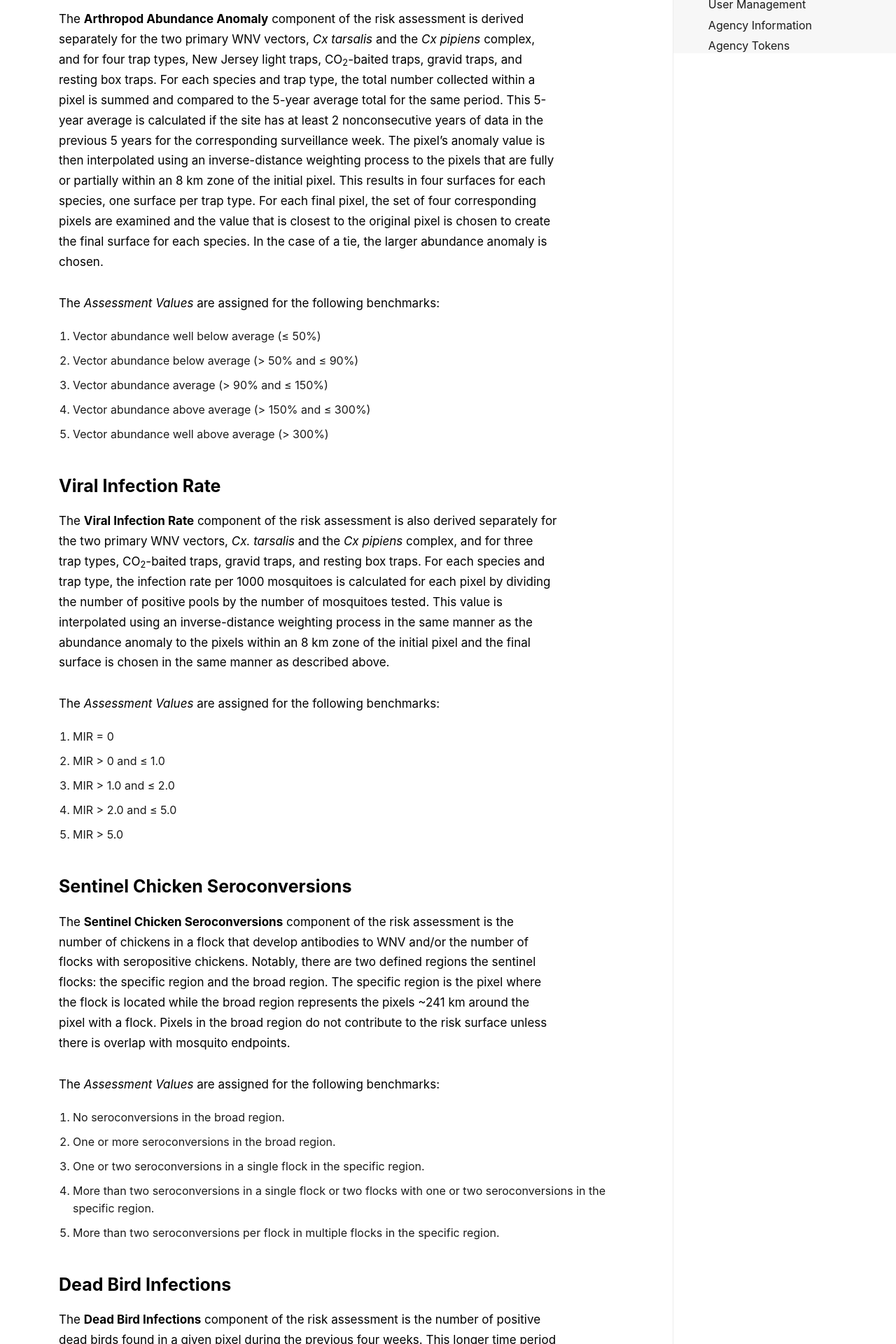
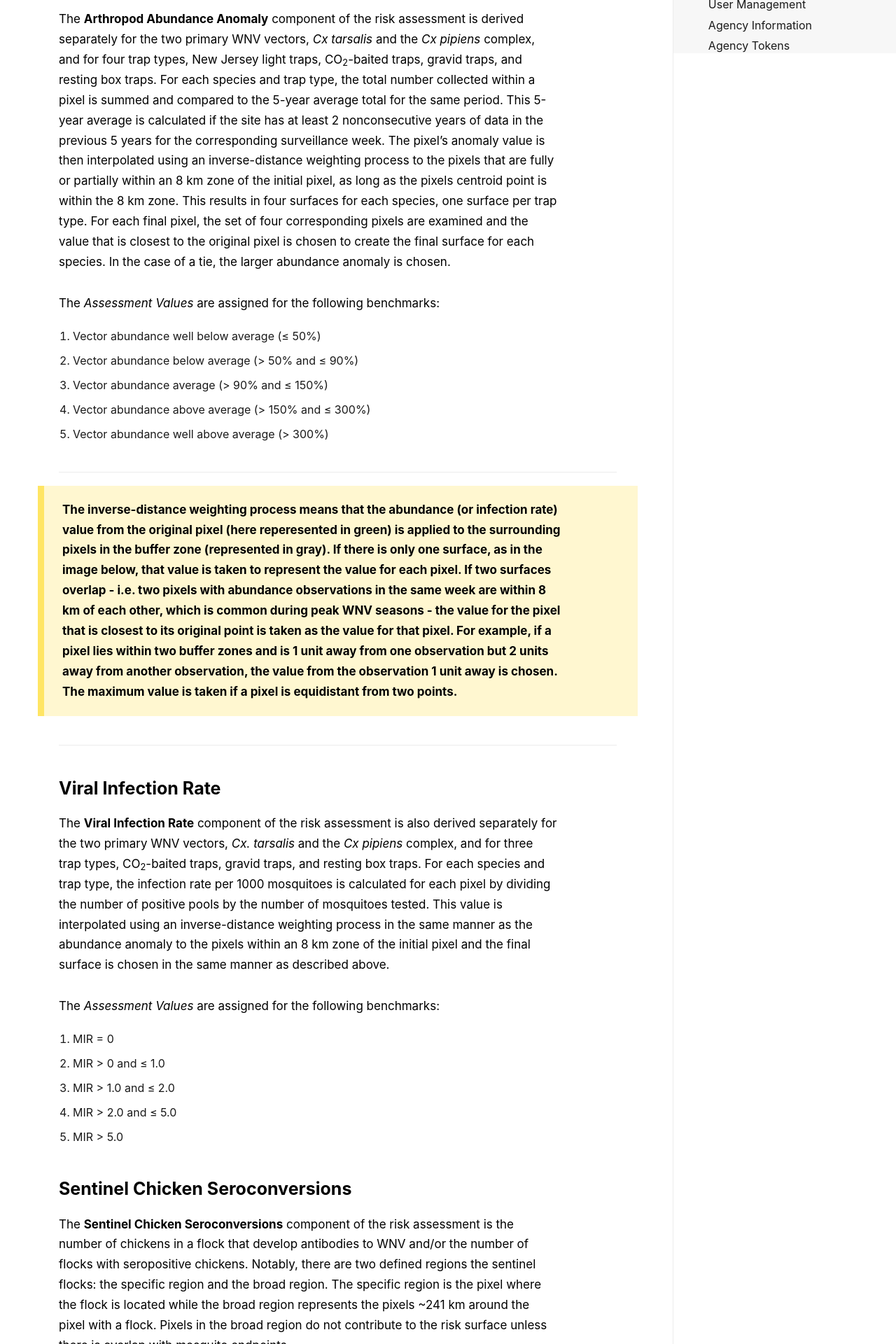
Before and after one commit to tlvaldepena/vectorsurv.org, a Jekyll site: the page built from _docs/tools/risk_surface_methodology.md, in a window 1280 px wide. Shown: the part 1741-3661 px from the top of the page at 70% size. Built offline with Jekyll 4.4.1, drawn with Linux system fonts in a browser that asks for light colours.

Commit message:
comment on IDW process

```diff
--- a/_docs/tools/risk_surface_methodology.md
+++ b/_docs/tools/risk_surface_methodology.md
@@ -28,7 +28,7 @@ The *Assessment Values* are assigned for the following benchmarks:
 
 ### Arthropod Abundance Anomaly
 
-The **Arthropod Abundance Anomaly** component of the risk assessment is derived separately for the two primary WNV vectors, *Cx tarsalis* and the *Cx pipiens* complex, and for four trap types, New Jersey light traps, CO<sub>2</sub>-baited traps, gravid traps, and resting box traps. For each species and trap type, the total number collected within a pixel is summed and compared to the 5-year average total for the same period. This 5-year average is calculated if the site has at least 2 nonconsecutive years of data in the previous 5 years for the corresponding surveillance week. The pixel's anomaly value is then interpolated using an inverse-distance weighting process to the pixels that are fully or partially within an 8 km zone of the initial pixel. This results in four surfaces for each species, one surface per trap type. For each final pixel, the set of four corresponding pixels are examined and the value that is closest to the original pixel is chosen to create the final surface for each species. In the case of a tie, the larger abundance anomaly is chosen.
+The **Arthropod Abundance Anomaly** component of the risk assessment is derived separately for the two primary WNV vectors, *Cx tarsalis* and the *Cx pipiens* complex, and for four trap types, New Jersey light traps, CO<sub>2</sub>-baited traps, gravid traps, and resting box traps. For each species and trap type, the total number collected within a pixel is summed and compared to the 5-year average total for the same period. This 5-year average is calculated if the site has at least 2 nonconsecutive years of data in the previous 5 years for the corresponding surveillance week. The pixel's anomaly value is then interpolated using an inverse-distance weighting process to the pixels that are fully or partially within an 8 km zone of the initial pixel, as long as the pixels centroid point is within the 8 km zone. This results in four surfaces for each species, one surface per trap type. For each final pixel, the set of four corresponding pixels are examined and the value that is closest to the original pixel is chosen to create the final surface for each species. In the case of a tie, the larger abundance anomaly is chosen.
 
 The *Assessment Values* are assigned for the following benchmarks:
 
@@ -37,6 +37,11 @@ The *Assessment Values* are assigned for the following benchmarks:
 3. Vector abundance average (> 90% and &le; 150%)
 4. Vector abundance above average (> 150% and &le; 300%)
 5. Vector abundance well above average (> 300%)
+
+***
+> The inverse-distance weighting process means that the abundance (or infection rate) value from the original pixel (here reperesented in green) is applied to the surrounding pixels in the buffer zone (represented in gray). If there is only one surface, as in the image below, that value is taken to represent the value for each pixel. If two surfaces overlap - i.e. two pixels with abundance observations in the same week are within 8 km of each other, which is common during peak WNV seasons - the value for the pixel that is closest to its original point is taken as the value for that pixel. For example, if a pixel lies within two buffer zones and is 1 unit away from one observation but 2 units away from another observation, the value from the observation 1 unit away is chosen. The maximum value is taken if a pixel is equidistant from two points.
+
+***
 
 ### Viral Infection Rate
 
```
